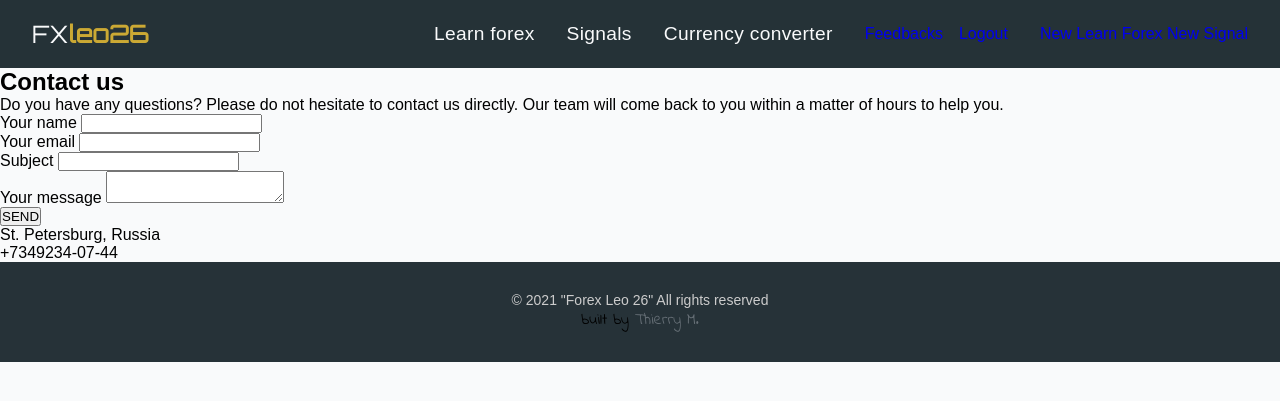
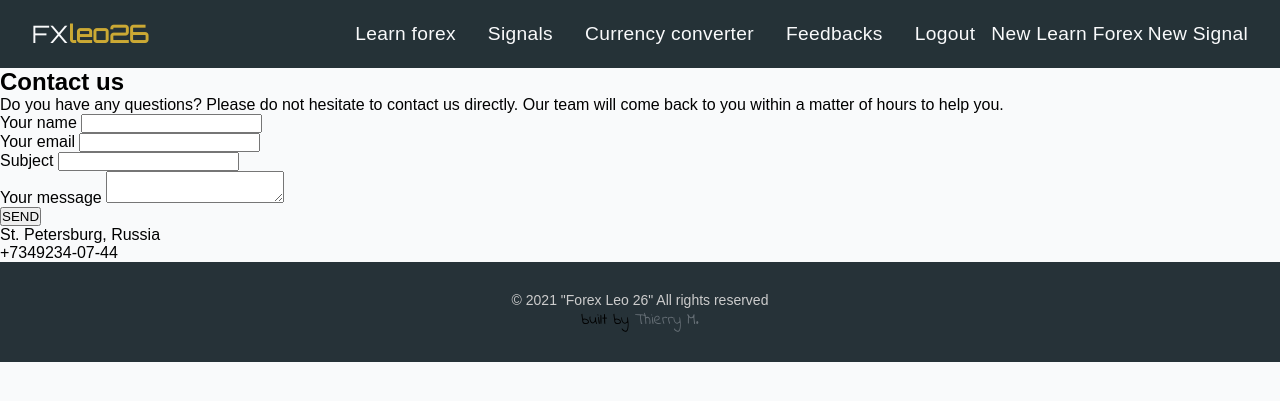
Before and after one commit to r-e-d-ant/forex-leo-26, a Flask app: page /contact in a window 1280 px wide. Shown: the top 401 px of the page. Run offline with Flask 2, Linux system fonts and the light colour scheme; a user stored in the database is signed in.

Commit message:
Fixed nav bar items

```diff
--- a/forex_26_app/templates/layout.html
+++ b/forex_26_app/templates/layout.html
@@ -51,17 +51,17 @@
 
         {% if current_user.is_authenticated %}
         <li class="nav-item">
-          <a class="nav__link"  href="{{ url_for('feedback') }}">Feedbacks</a>
+          <a class="nav-link"  href="{{ url_for('feedback') }}">Feedbacks</a>
         </li>
 
-        <li class="nav__item">
-          <a href="{{ url_for('logout') }}" class="link nav__link">Logout</a>
+        <li class="nav-item">
+          <a href="{{ url_for('logout') }}" class="nav-link">Logout</a>
         </li>
 
         <li class="dropdown">
           <div class="dropdown-menu">
-            <a class="dropdown-item" href="{{ url_for('new_post') }}">New Learn Forex</a>
-            <a class="dropdown-item" href="{{ url_for('create_post_signals') }}">New Signal</a>
+            <a class="nav-link" href="{{ url_for('new_post') }}">New Learn Forex</a>
+            <a class="nav-link" href="{{ url_for('create_post_signals') }}">New Signal</a>
           </div>
         </li>
         {% endif %}
```
